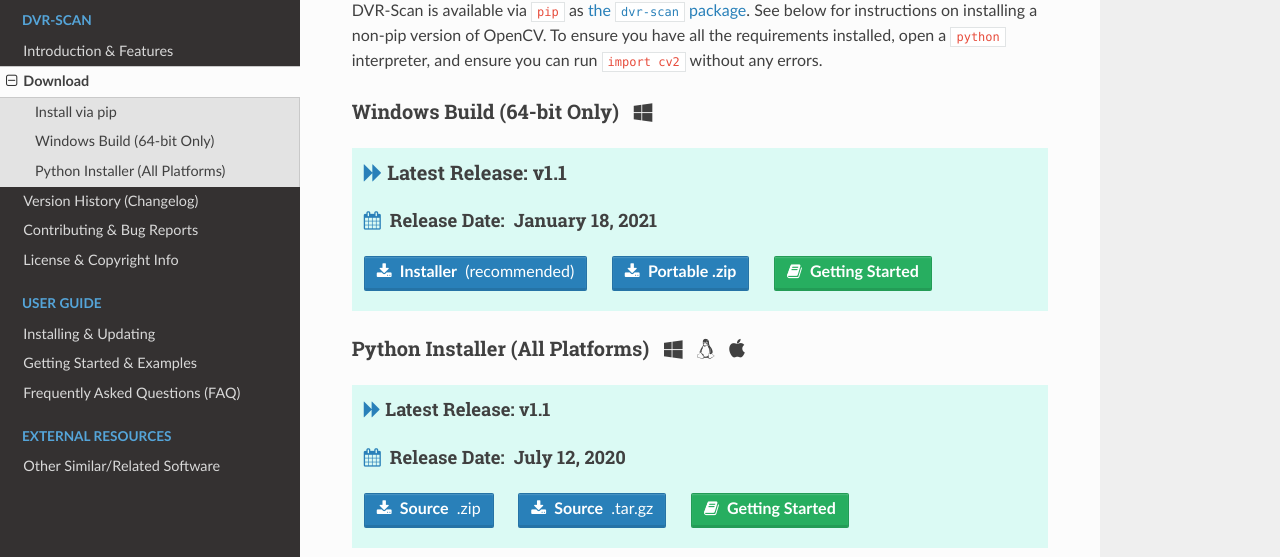
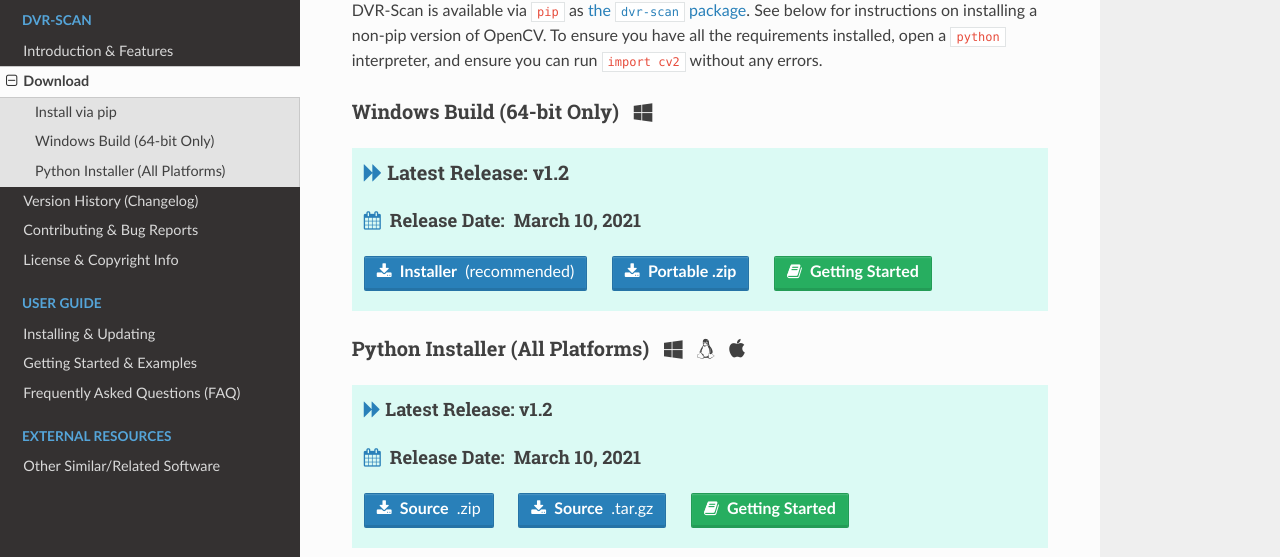
Before and after one commit to Breakthrough/DVR-Scan, an MkDocs documentation site: the page built from docs/download.md, in a window 1280 px wide and 900 px high, scrolled down 581 px. Shown: the part 101-658 px from the top of the window. Built offline with MkDocs 1.6.1, drawn with Linux system fonts in a browser that asks for light colours; nearby versions of some CDN libraries; old or Windows-style settings are respelled for this version of MkDocs.

Commit message:
Release v1.2.

```diff
--- a/docs/download.md
+++ b/docs/download.md
@@ -23,17 +23,17 @@
 ### Windows Build (64-bit Only) &nbsp; <span class="wy-text-neutral"><span class="fa fa-windows"></span></span>
 
 <div class="important">
-<h3 class="wy-text-neutral"><span class="fa fa-forward wy-text-info"></span> Latest Release: <b class="wy-text-neutral">v1.1</b></h3>
-<h4 class="wy-text-neutral"><span class="fa fa-calendar wy-text-info"></span>&nbsp; Release Date:&nbsp; <b>January 18, 2021</b></h4>
-<a href="https://github.com/Breakthrough/DVR-Scan/releases/download/v1.1/dvr-scan-1.1-win64.exe" class="btn btn-info" style="margin-bottom:8px;" role="button"><span class="fa fa-download"></span>&nbsp; <b>Installer</b>&nbsp;&nbsp;(recommended)</a> &nbsp;&nbsp;&nbsp;&nbsp; <a href="https://github.com/Breakthrough/DVR-Scan/releases/download/v1.1/dvr-scan-1.1-win64-portable.zip" class="btn btn-info" style="margin-bottom:8px;" role="button"><span class="fa fa-download"></span>&nbsp; <b>Portable .zip</b></a> &nbsp;&nbsp;&nbsp;&nbsp; <a href="../guide/examples/" class="btn btn-success" style="margin-bottom:8px;" role="button"><span class="fa fa-book"></span>&nbsp; <b>Getting Started</b></a>
+<h3 class="wy-text-neutral"><span class="fa fa-forward wy-text-info"></span> Latest Release: <b class="wy-text-neutral">v1.2</b></h3>
+<h4 class="wy-text-neutral"><span class="fa fa-calendar wy-text-info"></span>&nbsp; Release Date:&nbsp; <b>March 10, 2021</b></h4>
+<a href="https://github.com/Breakthrough/DVR-Scan/releases/download/v1.2/dvr-scan-1.2-win64.exe" class="btn btn-info" style="margin-bottom:8px;" role="button"><span class="fa fa-download"></span>&nbsp; <b>Installer</b>&nbsp;&nbsp;(recommended)</a> &nbsp;&nbsp;&nbsp;&nbsp; <a href="https://github.com/Breakthrough/DVR-Scan/releases/download/v1.2/dvr-scan-1.2-win64-portable.zip" class="btn btn-info" style="margin-bottom:8px;" role="button"><span class="fa fa-download"></span>&nbsp; <b>Portable .zip</b></a> &nbsp;&nbsp;&nbsp;&nbsp; <a href="../guide/examples/" class="btn btn-success" style="margin-bottom:8px;" role="button"><span class="fa fa-book"></span>&nbsp; <b>Getting Started</b></a>
 </div>
 
 ### Python Installer (All Platforms) &nbsp; <span class="wy-text-neutral"><span class="fa fa-windows"></span> &nbsp; <span class="fa fa-linux"></span> &nbsp; <span class="fa fa-apple"></span></span></h3>
 
 <div class="important">
-<h4 class="wy-text-neutral"><span class="fa fa-forward wy-text-info"></span> Latest Release: <b class="wy-text-neutral">v1.1</b></h4>
-<h4 class="wy-text-neutral"><span class="fa fa-calendar wy-text-info"></span>&nbsp; Release Date:&nbsp; <b>July 12, 2020</b></h4>
-<a href="https://github.com/Breakthrough/DVR-Scan/archive/v1.1.zip" class="btn btn-info" style="margin-bottom:8px;" role="button"><span class="fa fa-download"></span>&nbsp; <b>Source</b>&nbsp;&nbsp;.zip</a> &nbsp;&nbsp;&nbsp;&nbsp; <a href="https://github.com/Breakthrough/DVR-Scan/archive/v1.1.tar.gz" class="btn btn-info" style="margin-bottom:8px;" role="button"><span class="fa fa-download"></span>&nbsp; <b>Source</b>&nbsp;&nbsp;.tar.gz</a> &nbsp;&nbsp;&nbsp;&nbsp; <a href="../examples/usage/" class="btn btn-success" style="margin-bottom:8px;" role="button"><span class="fa fa-book"></span>&nbsp; <b>Getting Started</b></a>
+<h4 class="wy-text-neutral"><span class="fa fa-forward wy-text-info"></span> Latest Release: <b class="wy-text-neutral">v1.2</b></h4>
+<h4 class="wy-text-neutral"><span class="fa fa-calendar wy-text-info"></span>&nbsp; Release Date:&nbsp; <b>March 10, 2021</b></h4>
+<a href="https://github.com/Breakthrough/DVR-Scan/archive/v1.2.zip" class="btn btn-info" style="margin-bottom:8px;" role="button"><span class="fa fa-download"></span>&nbsp; <b>Source</b>&nbsp;&nbsp;.zip</a> &nbsp;&nbsp;&nbsp;&nbsp; <a href="https://github.com/Breakthrough/DVR-Scan/archive/v1.2.tar.gz" class="btn btn-info" style="margin-bottom:8px;" role="button"><span class="fa fa-download"></span>&nbsp; <b>Source</b>&nbsp;&nbsp;.tar.gz</a> &nbsp;&nbsp;&nbsp;&nbsp; <a href="../examples/usage/" class="btn btn-success" style="margin-bottom:8px;" role="button"><span class="fa fa-book"></span>&nbsp; <b>Getting Started</b></a>
 </div>
 
 To install from source, download and extract the latest release to a location of your choice, and make sure you have the appropriate [system requirements](#dependencies) installed before continuing.  DVR-Scan can be installed by running the following command in the location of the extracted files (don't forget `sudo` if you're installing system-wide):
--- a/dvr_scan/__init__.py
+++ b/dvr_scan/__init__.py
@@ -49,7 +49,7 @@
 
 
 # Used for module identification and when printing copyright & version info.
-__version__ = 'v1.2-dev'
+__version__ = 'v1.2'
 
 # About & copyright message string shown for the -v/--version CLI argument.
 ABOUT_STRING = """-----------------------------------------------
--- a/setup.py
+++ b/setup.py
@@ -56,7 +56,7 @@
 
 setup(
     name='dvr-scan',
-    version='1.2a0',
+    version='1.2',
     description="Tool for finding and extracting motion events in video files"
                 "(e.g. security camera footage).",
     long_description=open('package-info.rst').read(),
```
Also changed, not shown: README.md (+1 -1 lines), docs/index.md (+1 -1 lines).
